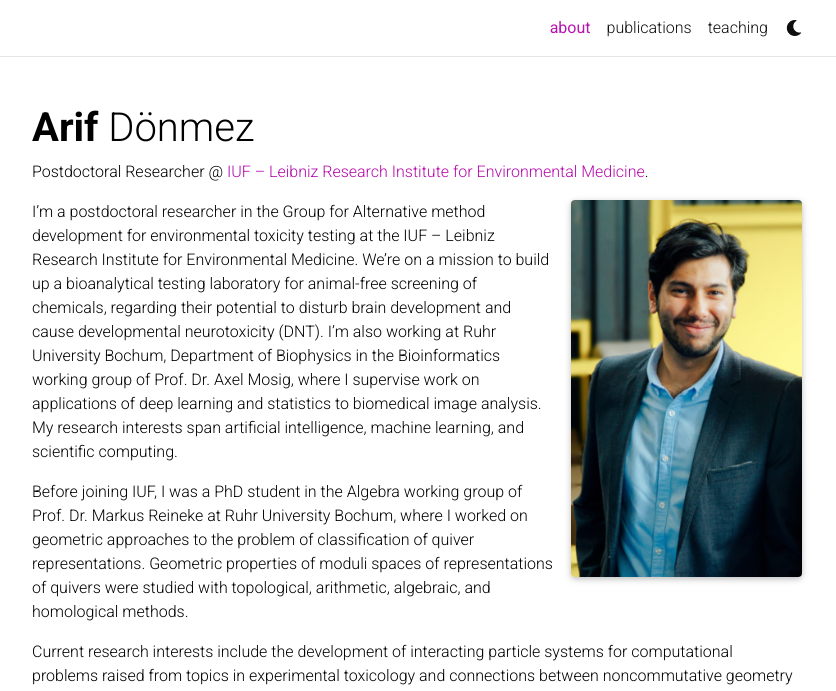
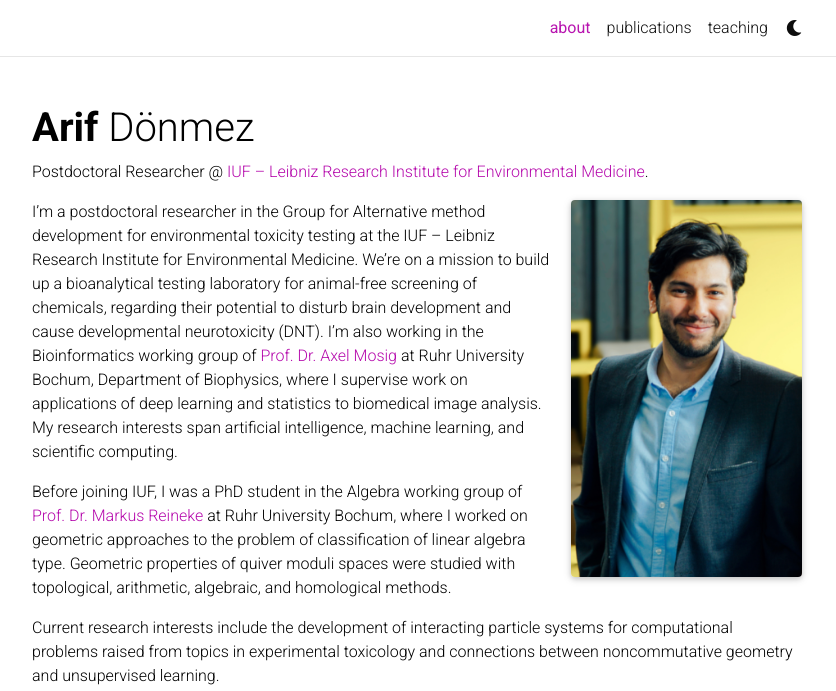
Before and after one commit to ArifDoenmez/ArifDoenmez.github.io, a Jekyll site: the page built from _pages/about.md, in a window 1280 px wide and 1216 px high. Shown: the top 691 px of the window, without its empty margins (223-1059 px from the left). Built offline with Jekyll 4.4.1, drawn with Linux system fonts in a browser that asks for light colours; full-size pictures stand in for the smaller copies a plugin makes; comment, search, counter and statistics services are not loaded; a style sheet for code colours, icons or effects is not loaded.

Commit message:
Update about.md

```diff
--- a/_pages/about.md
+++ b/_pages/about.md
@@ -15,9 +15,9 @@
 social: true  # includes social icons at the bottom of the page
 ---
 
-I'm a postdoctoral researcher in the Group for Alternative method development for environmental toxicity testing at the IUF – Leibniz Research Institute for Environmental Medicine. We're on a mission to build up a bioanalytical testing laboratory for animal-free screening of chemicals, regarding their potential to disturb brain development and cause developmental neurotoxicity (DNT). I'm also working at Ruhr University Bochum, Department of Biophysics in the Bioinformatics working group of Prof. Dr. Axel Mosig, where I supervise work on applications of deep learning and statistics to biomedical image analysis. My research interests span artificial intelligence, machine learning, and scientific computing.
+I'm a postdoctoral researcher in the Group for Alternative method development for environmental toxicity testing at the IUF – Leibniz Research Institute for Environmental Medicine. We're on a mission to build up a bioanalytical testing laboratory for animal-free screening of chemicals, regarding their potential to disturb brain development and cause developmental neurotoxicity (DNT). I'm also working in the Bioinformatics working group of <a href='https://www.researchgate.net/profile/Axel-Mosig'>Prof. Dr. Axel Mosig</a> at Ruhr University Bochum, Department of Biophysics, where I supervise work on applications of deep learning and statistics to biomedical image analysis. My research interests span artificial intelligence, machine learning, and scientific computing.
 
-Before joining IUF, I was a PhD student in the Algebra working group of Prof. Dr. Markus Reineke at Ruhr University Bochum, where I worked on geometric approaches to the problem of classification of quiver representations. Geometric properties of moduli spaces of representations of quivers were studied with topological, arithmetic, algebraic, and homological methods.
+Before joining IUF, I was a PhD student in the Algebra working group of <a href='https://www.ruhr-uni-bochum.de/ffm/Lehrstuehle/Algebra/reineke.html.de'>Prof. Dr. Markus Reineke</a> at Ruhr University Bochum, where I worked on geometric approaches to the problem of classification of linear algebra type. Geometric properties of quiver moduli spaces were studied with topological, arithmetic, algebraic, and homological methods.
 
 Current research interests include the development of interacting particle systems for computational problems raised from topics in experimental toxicology and connections between noncommutative geometry and unsupervised learning.
 
```
